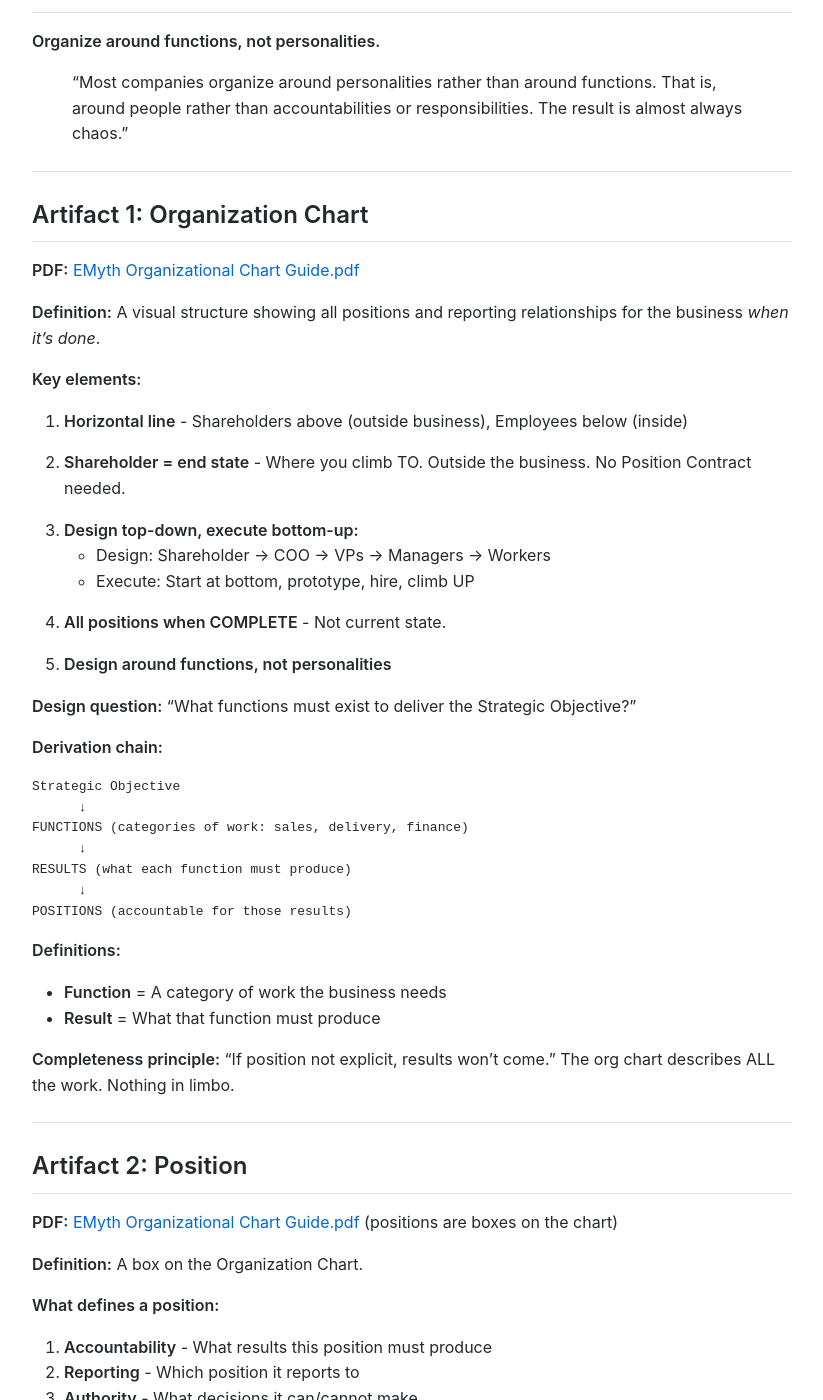
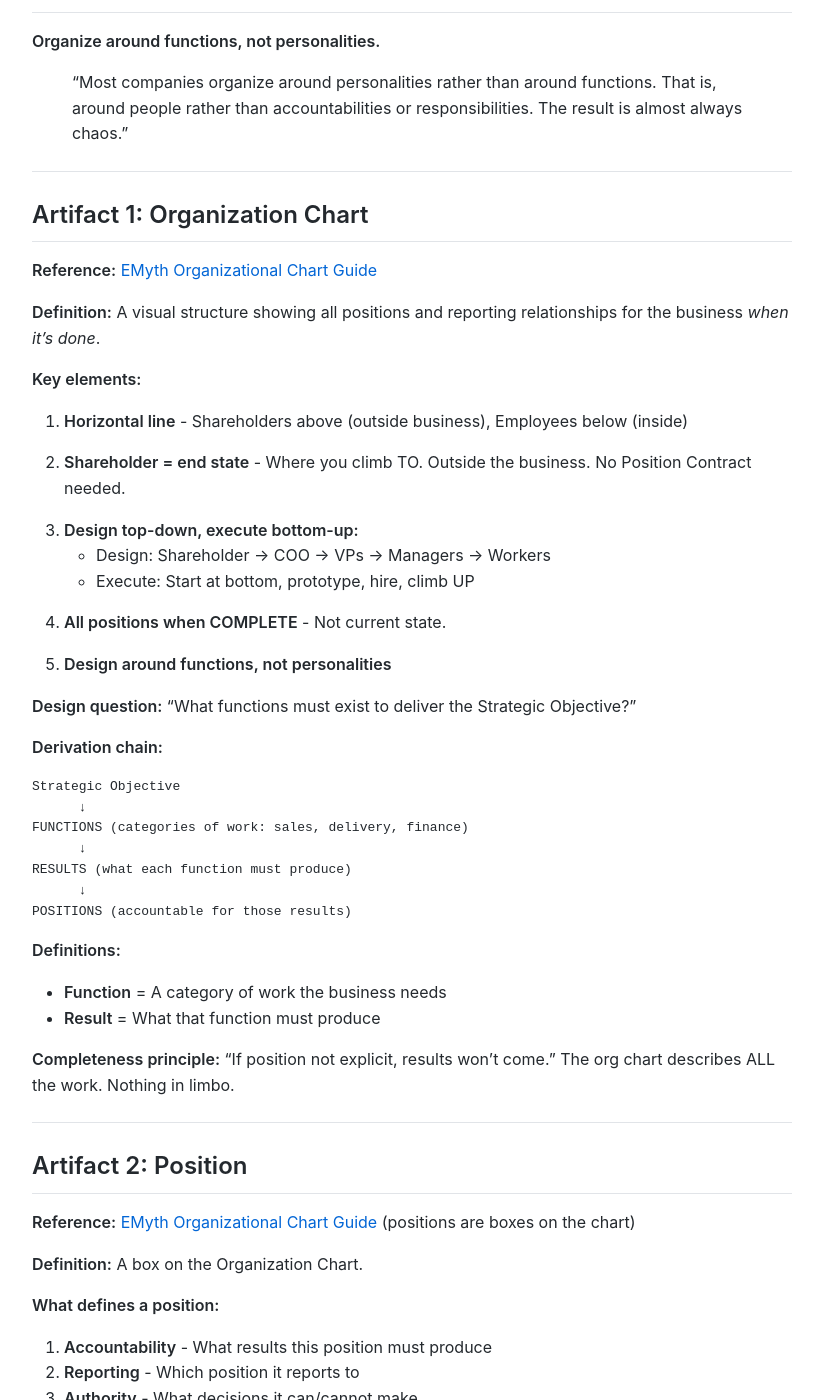
Before and after one commit to MariusWilsch/public-wilsch-ai-pages, a Jekyll site: the page built from global/organizational-strategy-lifecycle.md, in a window 1280 px wide and 1400 px high, scrolled down 643 px. Shown: the whole window, without its empty margins (228-1051 px from the left). Built offline with Jekyll 4.4.1, drawn with Linux system fonts in a browser that asks for light colours; our own code applies the rules of GitHub Pages for plain Markdown files; some of the changed text lies outside the part shown.

Commit message:
Sync from hippocampus 2026-02-07

```diff
--- a/global/organizational-strategy-lifecycle.md
+++ b/global/organizational-strategy-lifecycle.md
@@ -21,7 +21,7 @@ E-Myth Business Development Framework, Chapter 14. Defines the structural founda
 
 ## Artifact 1: Organization Chart
 
-**PDF:** [EMyth Organizational Chart Guide.pdf](https://github.com/MariusWilsch/soloforce/blob/main/.claude/tracking/issue-668/artifacts/EMyth%20Organizational%20Chart%20Guide.pdf)
+**Reference:** [EMyth Organizational Chart Guide](https://mariuswilsch.github.io/public-wilsch-ai-pages/global/emyth-organizational-chart-guide)
 
 **Definition:**
 A visual structure showing all positions and reporting relationships for the business *when it's done*.
@@ -65,7 +65,7 @@ POSITIONS (accountable for those results)
 
 ## Artifact 2: Position
 
-**PDF:** [EMyth Organizational Chart Guide.pdf](https://github.com/MariusWilsch/soloforce/blob/main/.claude/tracking/issue-668/artifacts/EMyth%20Organizational%20Chart%20Guide.pdf) (positions are boxes on the chart)
+**Reference:** [EMyth Organizational Chart Guide](https://mariuswilsch.github.io/public-wilsch-ai-pages/global/emyth-organizational-chart-guide) (positions are boxes on the chart)
 
 **Definition:**
 A box on the Organization Chart.
@@ -83,7 +83,7 @@ A box on the Organization Chart.
 
 ## Artifact 3: Position Contract
 
-**PDF:** [EMyth Writing Position Agreements.pdf](https://github.com/MariusWilsch/soloforce/blob/main/.claude/tracking/issue-668/artifacts/EMyth%20Writing%20Position%20Agreements.pdf)
+**Reference:** [EMyth Writing Position Agreements](https://mariuswilsch.github.io/public-wilsch-ai-pages/global/emyth-writing-position-agreements)
 
 **Definition:**
 A document that transfers accountability from company to person. **Not a job description** - a contract.
@@ -279,10 +279,10 @@ The pattern repeats up the chart until you're only **Shareholder** - outside the
 
 | Resource | Purpose | Link |
 |----------|---------|------|
-| EMyth Organizational Chart Guide | Org Chart + Position templates | [PDF](https://github.com/MariusWilsch/soloforce/blob/main/.claude/tracking/issue-668/artifacts/EMyth%20Organizational%20Chart%20Guide.pdf) |
-| EMyth Writing Position Agreements | Position Contract template | [PDF](https://github.com/MariusWilsch/soloforce/blob/main/.claude/tracking/issue-668/artifacts/EMyth%20Writing%20Position%20Agreements.pdf) |
-| EMyth Systems Guide | For Component #4+ | [PDF](https://github.com/MariusWilsch/soloforce/blob/main/.claude/tracking/issue-668/artifacts/EMyth%20Systems%20Guide.pdf) |
-| EMyth Business Owners Guide | Roadmap (all systems) | [PDF](https://github.com/MariusWilsch/soloforce/blob/main/.claude/tracking/issue-668/artifacts/EMyth%20Business%20Owners%20Guide.pdf) |
+| EMyth Organizational Chart Guide | Org Chart + Position templates | [Markdown](https://mariuswilsch.github.io/public-wilsch-ai-pages/global/emyth-organizational-chart-guide) |
+| EMyth Writing Position Agreements | Position Contract template | [Markdown](https://mariuswilsch.github.io/public-wilsch-ai-pages/global/emyth-writing-position-agreements) |
+| EMyth Systems Guide | For Component #4+ | [Markdown](https://mariuswilsch.github.io/public-wilsch-ai-pages/global/emyth-systems-guide) |
+| EMyth Business Owners Guide | Roadmap (all systems) | [Markdown](https://mariuswilsch.github.io/public-wilsch-ai-pages/global/emyth-business-owners-guide) |
 
 ---
 
```
